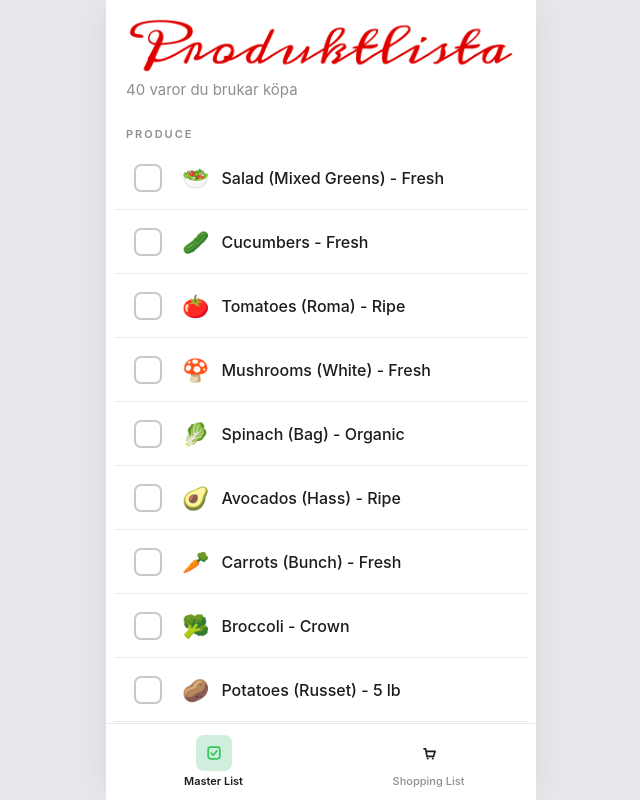
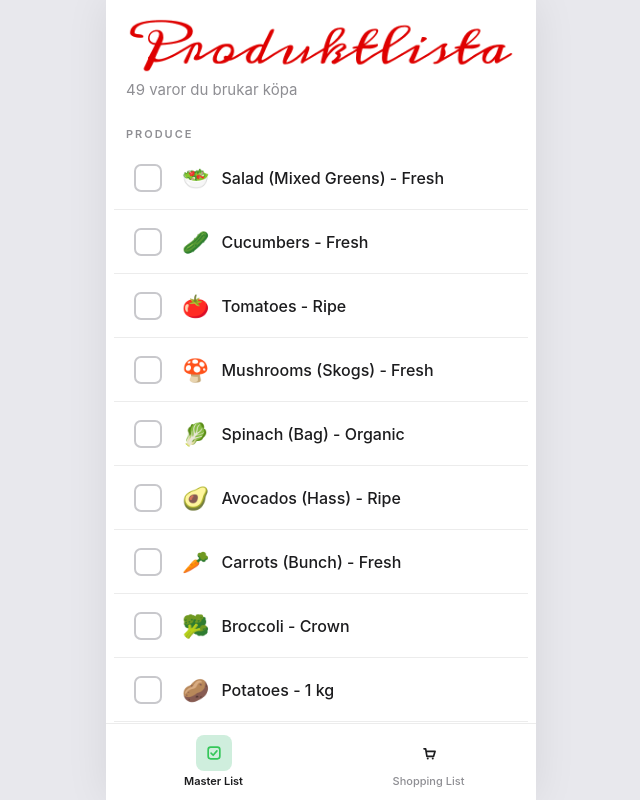
Before and after one commit to irookanji/produktlista, a React (Vite) app: page / in a window 1280 px wide. Shown: the whole page, without its empty margins (319-959 px from the left). Built offline with nearby package versions, Linux system fonts and the light colour scheme.

Commit message:
feat: expand product categories and update product details

```diff
--- a/src/data/products.ts
+++ b/src/data/products.ts
@@ -10,6 +10,7 @@ const PRODUCT_CATEGORIES = [
   { id: "frozen", label: "Frozen" },
   { id: "beverages", label: "Beverages" },
   { id: "snacks", label: "Snacks" },
+  { id: "household", label: "Household" },
 ] satisfies ReadonlyArray<ProductCategoryMeta>;
 
 export const products = [
@@ -27,13 +28,13 @@ export const products = [
   },
   {
     id: "tomatoes",
-    name: "Tomatoes (Roma) - Ripe",
+    name: "Tomatoes - Ripe",
     icon: "🍅",
     category: "produce",
   },
   {
     id: "mushrooms",
-    name: "Mushrooms (White) - Fresh",
+    name: "Mushrooms (Skogs) - Fresh",
     icon: "🍄",
     category: "produce",
   },
@@ -58,7 +59,7 @@ export const products = [
   { id: "broccoli", name: "Broccoli - Crown", icon: "🥦", category: "produce" },
   {
     id: "potatoes",
-    name: "Potatoes (Russet) - 5 lb",
+    name: "Potatoes - 1 kg",
     icon: "🥔",
     category: "produce",
   },
@@ -103,7 +104,7 @@ export const products = [
 
   {
     id: "milk",
-    name: "Milk (1 Litre) - Organic",
+    name: "Milk (1 Litre) - Oatly",
     icon: "🥛",
     category: "dairy",
   },
@@ -147,6 +148,12 @@ export const products = [
     icon: "🍞",
     category: "bakery",
   },
+  {
+    id: "baguette",
+    name: "Baguette - Fresh",
+    icon: "🥖",
+    category: "bakery",
+  },
 
   {
     id: "pasta",
@@ -167,7 +174,7 @@ export const products = [
     icon: "🍶",
     category: "pantry",
   },
-  { id: "rice", name: "Rice (Jasmine) - 2 lb", icon: "🍚", category: "pantry" },
+  { id: "rice", name: "Rice (Jasmine)", icon: "🍚", category: "pantry" },
   {
     id: "olive-oil",
     name: "Olive Oil - Extra Virgin",
@@ -178,6 +185,18 @@ export const products = [
     id: "cereal",
     name: "Cereal (Oats) - Whole Grain",
     icon: "🌾",
+    category: "pantry",
+  },
+  {
+    id: "oatmeal",
+    name: "Oatmeal",
+    icon: "🥣",
+    category: "pantry",
+  },
+  {
+    id: "rice-porridge",
+    name: "Rice Porridge - Breakfast",
+    icon: "🍚",
     category: "pantry",
   },
 
@@ -206,6 +225,43 @@ export const products = [
 
   { id: "goodies", name: "Goodies (Sweets)", icon: "🍪", category: "snacks" },
   { id: "chips", name: "Chips", icon: "🍟", category: "snacks" },
+  {
+    id: "dried-fruits",
+    name: "Dried Fruits",
+    icon: "🥭",
+    category: "snacks",
+  },
+  {
+    id: "raisins",
+    name: "Raisins",
+    icon: "🍇",
+    category: "snacks",
+  },
+
+  {
+    id: "toilet-paper",
+    name: "Toilet Paper",
+    icon: "🧻",
+    category: "household",
+  },
+  {
+    id: "dishwashing-liquid",
+    name: "Dishwashing Liquid",
+    icon: "🫧",
+    category: "household",
+  },
+  {
+    id: "dishwasher-tablets",
+    name: "Dishwasher Tablets",
+    icon: "🍽️",
+    category: "household",
+  },
+  {
+    id: "liquid-laundry-detergent",
+    name: "Liquid Laundry Detergent",
+    icon: "🧴",
+    category: "household",
+  },
 ] satisfies ReadonlyArray<Product>;
 
 export const productsByCategory = PRODUCT_CATEGORIES.map((category) => ({
--- a/src/types.ts
+++ b/src/types.ts
@@ -9,7 +9,8 @@ type ProductCategory =
   | "pantry"
   | "frozen"
   | "beverages"
-  | "snacks";
+  | "snacks"
+  | "household";
 
 export type ProductCategoryMeta = {
   readonly id: ProductCategory;
```
